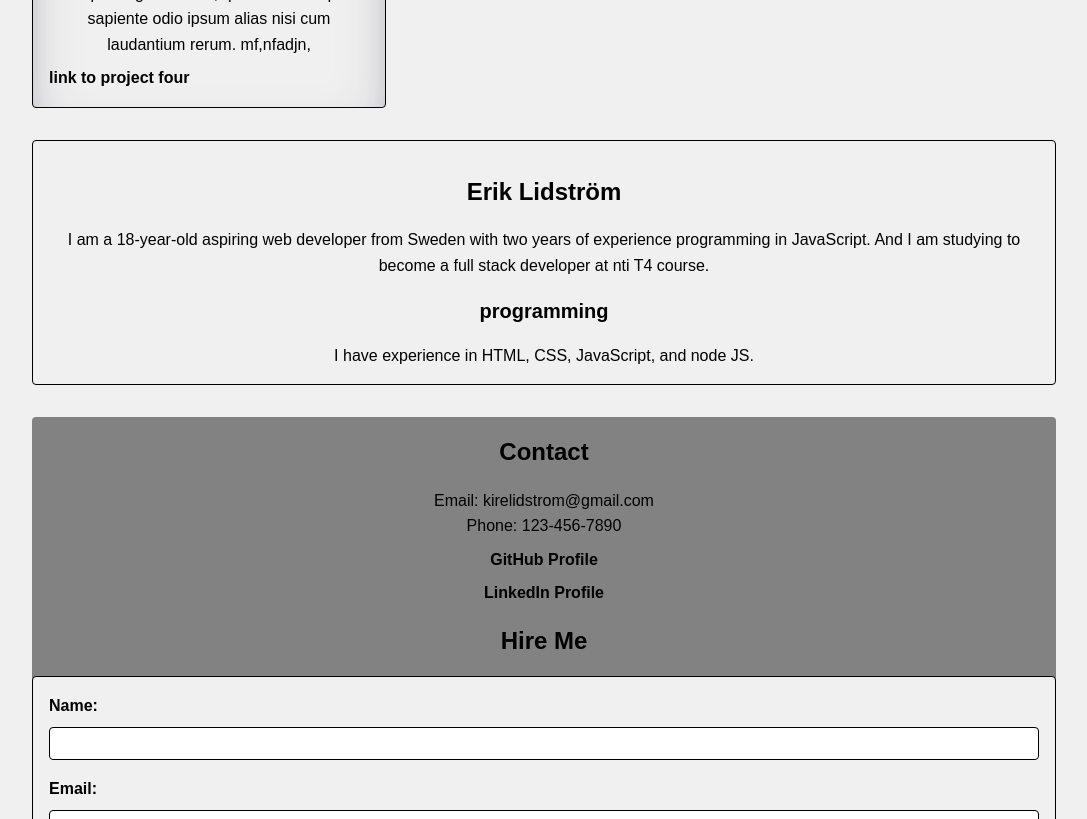
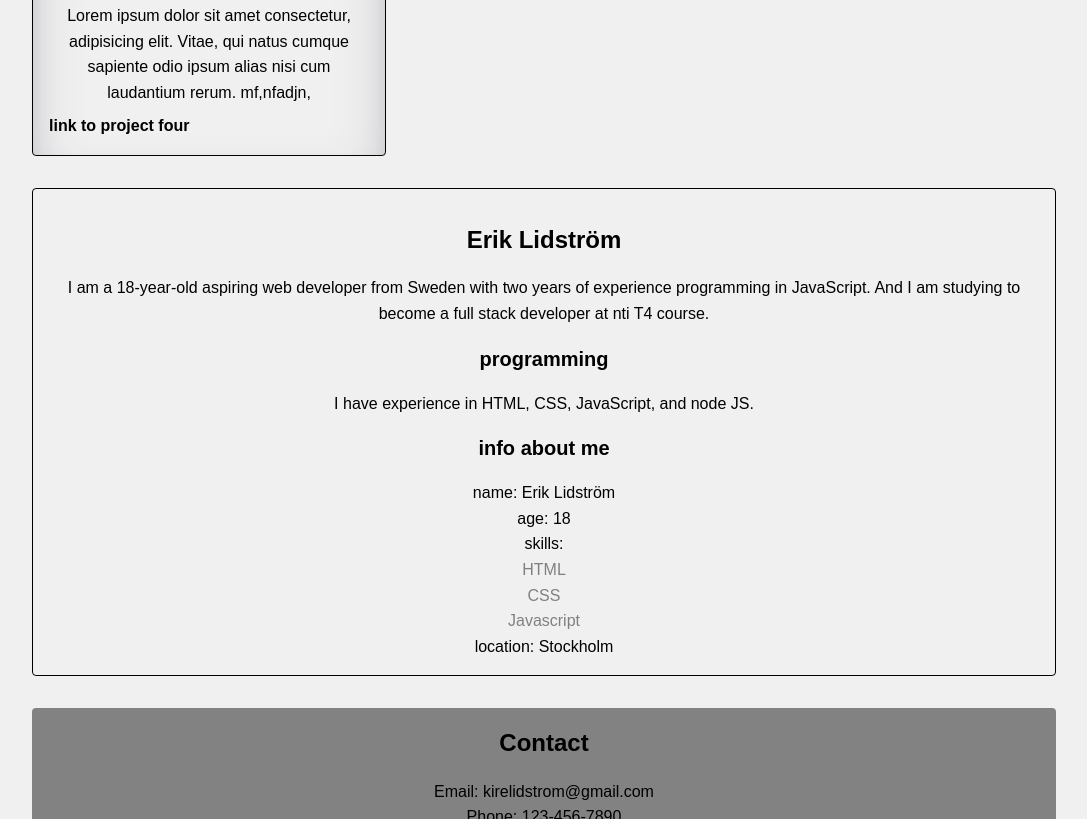
Before and after one commit to erik-per-lidstrom/portfolio, a plain HTML site: page index.Html in a window 1280 px wide. Shown: the part 1981-2800 px from the top of the page, without its empty margins (96-1183 px from the left). Drawn offline with Linux system fonts and the light colour scheme; a web font is replaced by a local one.

Commit message:
added js

```diff
--- a/index.Html
+++ b/index.Html
@@ -40,6 +40,7 @@
     <section id="hero" class="hero">
       <h1>I am Erik Lidström</h1>
       <p>aspiring web developer</p>
+      <p id="Welcome"></p>
       <img
         class="hero-image"
         src="./assets/profile.png"
@@ -107,6 +108,8 @@
 
         <h3>programming</h3>
         <p>I have experience in HTML, CSS, JavaScript, and node JS.</p>
+
+        <h3>info about me</h3>
       </section>
 
       <section id="contact">
@@ -135,7 +138,7 @@
           <input type="email" id="email" name="email" required />
 
           <label for="message">Message:</label>
-          <textarea id="message" name="message" required></textarea>
+          <textarea id="message" name="message"></textarea>
 
           <button class="submit-button" type="submit">Submit</button>
         </form>
--- a/script.js
+++ b/script.js
@@ -0,0 +1,45 @@
+let name = "Erik Lidström";
+let role = "Frontend developer";
+let wel = document.getElementById("Welcome");
+wel.textContent = `wellcome to my portfolio my name is ${name} and i am a ${role}`;
+
+const aboutme = {
+  name: "Erik Lidström",
+  age: 18,
+  skills: ["HTML", "CSS", "Javascript"],
+  location: "Stockholm",
+};
+let about = document.getElementById("about");
+for (const item in aboutme) {
+  if (item == "skills") {
+    const pskill = document.createElement("p");
+    pskill.textContent = `${item}:`;
+    about.append(pskill);
+
+    const ul = document.createElement("ul");
+    about.append(ul);
+
+    for (const sk of aboutme.skills) {
+      console.log(sk);
+      const li = document.createElement("li");
+      li.textContent = sk;
+      ul.append(li);
+    }
+  } else {
+    console.log(item, aboutme[item]);
+    const pskill = document.createElement("p");
+    pskill.textContent = `${item}: ${aboutme[item]}`;
+    about.append(pskill);
+  }
+}
+
+function logSubmit(event) {
+  const formname = document.getElementById("name").value;
+  alert(`Hello ${formname} i will get back to you as soon as i can`);
+  event.preventDefault();
+}
+
+// https://developer.mozilla.org/en-US/docs/Web/API/HTMLFormElement/submit_event
+//* ^ is how i got it to work
+const form = document.getElementById("hire-me-form");
+form.addEventListener("submit", logSubmit);
--- a/styles.css
+++ b/styles.css
@@ -3,6 +3,7 @@
   --bg-nav: #949494;
   --bg-nav-hover: #d0d0d0;
   --text-color: #000000;
+  --text-color2: rgb(128, 128, 128);
   --border-color: #000000;
   --bx1: #32325d40;
   --bx2: #0000004d;
@@ -170,6 +171,12 @@ main #about {
   border-radius: var(--border-radius);
   background-color: var(--bg);
 }
+main #about ul {
+  text-align: center;
+  list-style-type: none;
+  color: var(--text-color2);
+  font-family: var(--font-family);
+}
 #contact {
   background-color: #828282;
   color: var(--text-color);
```
Also changed, not shown: 2 other files.
